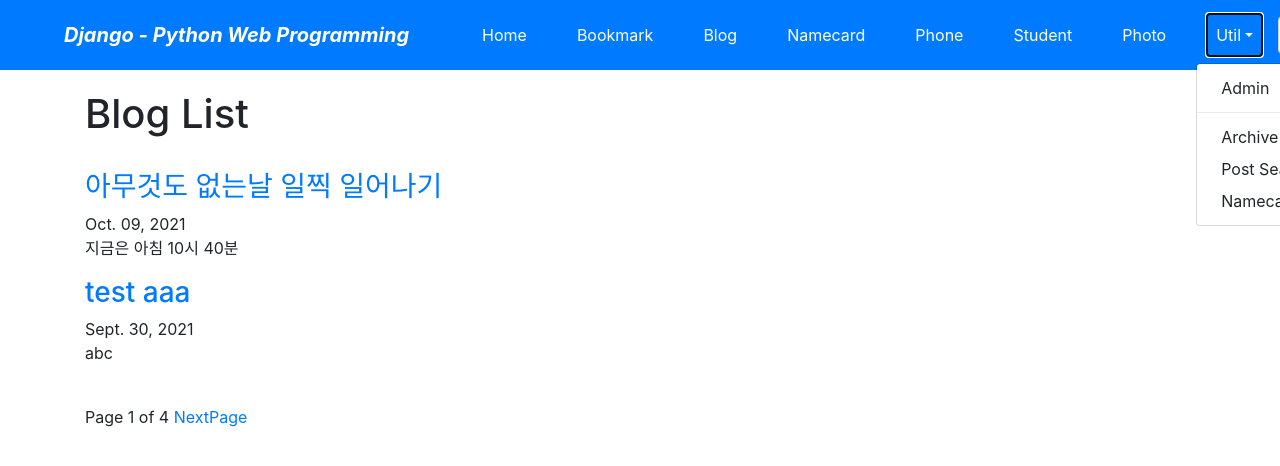
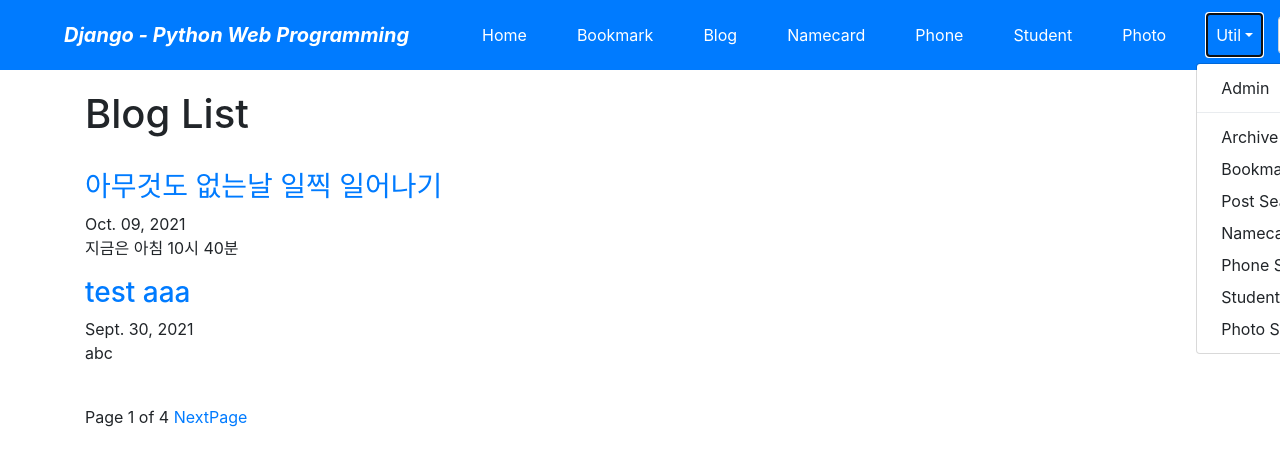
Before and after one commit to laverpearl/django_project, a Django app: page /blog/ in a window 1280 px wide, after a click on "Util". Shown: the top 466 px of the page. Run offline with Django 3.2, Linux system fonts and the light colour scheme; data comes from the database, SQL or seed files in the repository; parts of the project's set-up code (start-up, migrations or seed data) failed here and were passed over; some libraries are stand-ins or nearby versions.

Commit message:
드롭다운 메뉴에 각 항목 Search메뉴 추가하기

```diff
--- a/templates/base.html
+++ b/templates/base.html
@@ -43,8 +43,12 @@
                     <a class="dropdown-item" href="{% url 'admin:index' %}">Admin</a>
                     <div class="dropdown-divider"></div>
                     <a class="dropdown-item" href="{% url 'blog:post_archive' %}">Archive</a>
+                    <a class="dropdown-item" href="">Bookmark Search</a>
                     <a class="dropdown-item" href="{% url 'blog:search' %}">Post Search</a>
                     <a class="dropdown-item" href="{% url 'namecard:search' %}">Namecard Search</a>
+                    <a class="dropdown-item" href="">Phone Search</a>
+                    <a class="dropdown-item" href="">Student Search</a>
+                    <a class="dropdown-item" href="">Photo Search</a>
                 </div>
             </li>
         </ul>
```
